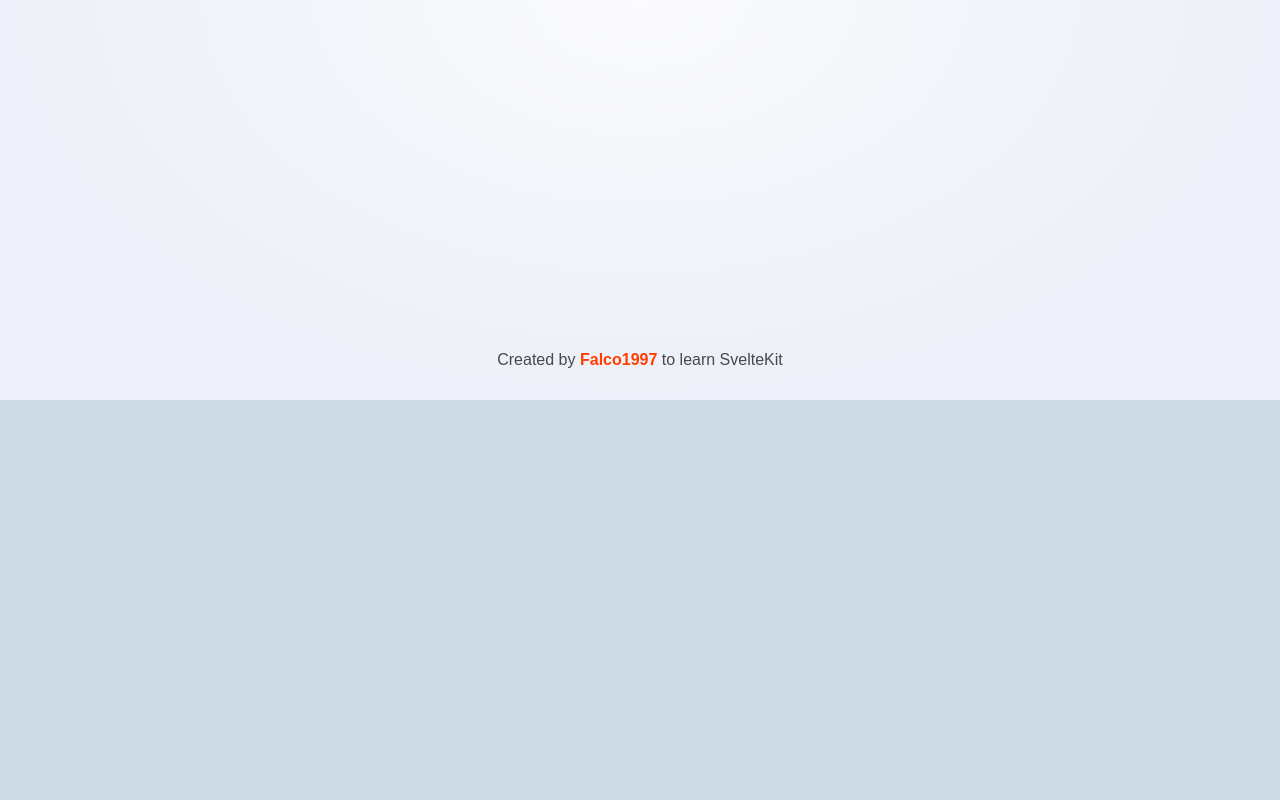
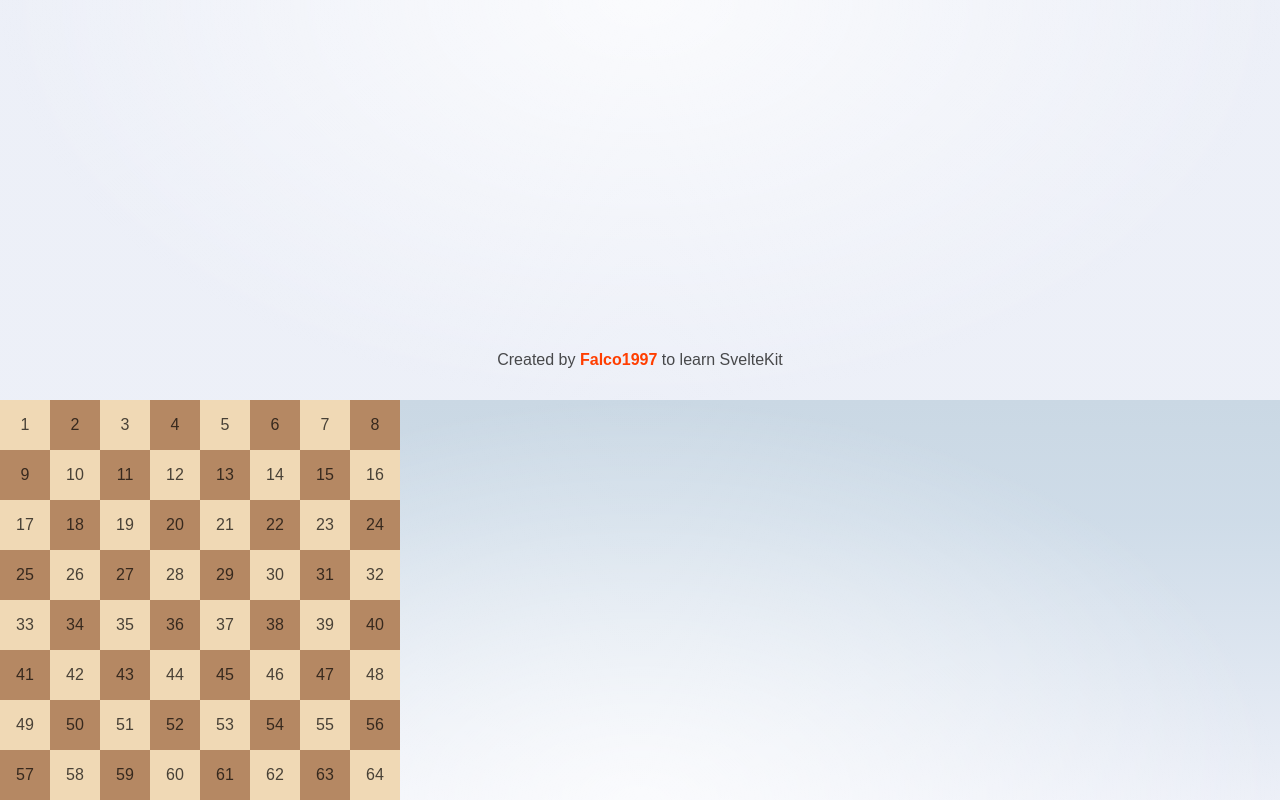
Before and after one commit to Falco1997/Falco1997.github.io, a SvelteKit app: page / in a window 1280 px wide. Shown: the part 400-1200 px from the top of the page. Before the commit the page ends 800 px from the top, so only its background shows below. Built offline with nearby package versions, Linux system fonts and the light colour scheme.

Commit message:
added chessboard

```diff
--- a/src/routes/+layout.svelte
+++ b/src/routes/+layout.svelte
@@ -1,6 +1,7 @@
 <script>
 	import Header from './Header.svelte';
 	import './styles.css';
+	let board = Array(64).fill(null).map((_, index) => index % 2 === Math.floor(index / 8) % 2 ? 'light' : 'dark');
 </script>
 
 <div class="app">
@@ -15,11 +16,42 @@
 	</footer>
 </div>
 
+<div class="chessboard">
+	{#each board as cell, index (index)}
+	  <div class="cell" class:light={cell === 'light'} class:dark={cell === 'dark'}>{index + 1}</div>
+	{/each}
+  </div>
+
+
 <style>
 	.app {
 		display: flex;
 		flex-direction: column;
 		min-height: 100vh;
+	}
+
+	.chessboard {
+	  display: grid;
+	  grid-template-columns: repeat(8, 1fr);
+	  grid-template-rows: repeat(8, 1fr);
+	  width: 400px;
+	  height: 400px;
+	}
+
+	.cell {
+	  width: 100%;
+	  height: 100%;
+	  display: flex;
+	  align-items: center;
+	  justify-content: center;
+	}
+
+	.light {
+	  background-color: #f0d9b5;
+	}
+
+	.dark {
+	  background-color: #b58863;
 	}
 
 	main {
```
